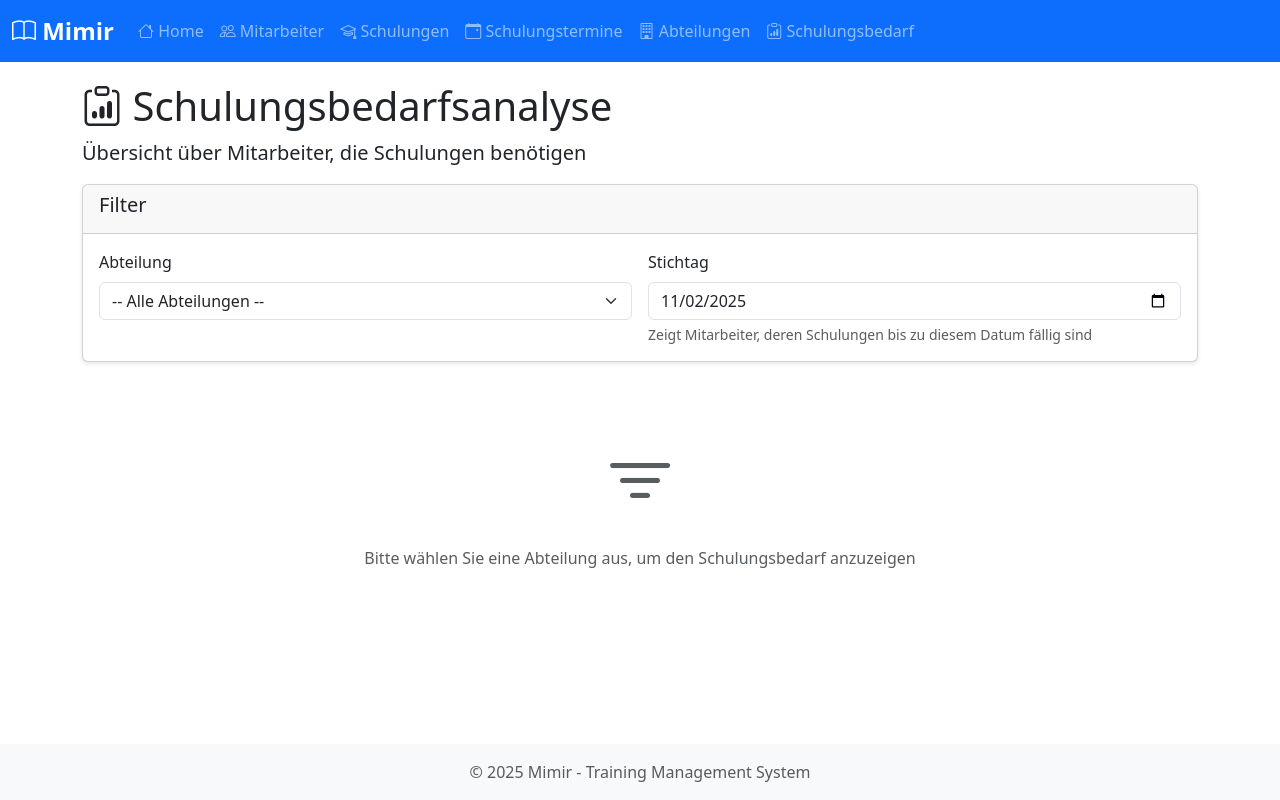
After one commit to Chritox/Mimir, a Spring Boot app: page /reports/training-needs in a window 1280 px wide. The commit adds this page. Run offline with Spring Boot 4, Linux system fonts and the light colour scheme; data that the repository does not hold is empty.

Commit message:
Add training needs report page with department filter and adjustable target date
Co-authored-by: Chritox <23061856+Chritox@users.noreply.github.com>

```diff
--- /dev/null
+++ b/src/main/java/de/chritox/mimir/controllers/ReportController.java
@@ -0,0 +1,43 @@
+package de.chritox.mimir.controllers;
+
+import de.chritox.mimir.services.DepartmentService;
+import de.chritox.mimir.services.EmployeeService;
+import lombok.RequiredArgsConstructor;
+import org.springframework.stereotype.Controller;
+import org.springframework.ui.Model;
+import org.springframework.web.bind.annotation.GetMapping;
+import org.springframework.web.bind.annotation.RequestMapping;
+import org.springframework.web.bind.annotation.RequestParam;
+
+import java.time.LocalDate;
+
+@Controller
+@RequestMapping("/reports")
+@RequiredArgsConstructor
+public class ReportController {
+    private final DepartmentService departmentService;
+    private final EmployeeService employeeService;
+
+    @GetMapping("/training-needs")
+    public String trainingNeeds(
+            @RequestParam(required = false) Long departmentId,
+            @RequestParam(required = false) String targetDate,
+            Model model) {
+
+        LocalDate date = targetDate != null && !targetDate.isEmpty()
+            ? LocalDate.parse(targetDate)
+            : LocalDate.now();
+
+        model.addAttribute("departments", departmentService.findAll());
+        model.addAttribute("selectedDepartmentId", departmentId);
+        model.addAttribute("targetDate", date);
+
+        if (departmentId != null) {
+            model.addAttribute("employees", employeeService.findByDepartmentId(departmentId));
+            model.addAttribute("selectedDepartment",
+                departmentService.findById(departmentId).orElse(null));
+        }
+
+        return "reports/training-needs";
+    }
+}
--- a/src/main/resources/templates/fragments/layout.html
+++ b/src/main/resources/templates/fragments/layout.html
@@ -44,6 +44,11 @@
                             <i class="bi bi-building"></i> Abteilungen
                         </a>
                     </li>
+                    <li class="nav-item">
+                        <a class="nav-link" th:href="@{/reports/training-needs}">
+                            <i class="bi bi-clipboard-data"></i> Schulungsbedarf
+                        </a>
+                    </li>
                 </ul>
             </div>
         </div>
--- /dev/null
+++ b/src/main/resources/templates/reports/training-needs.html
@@ -0,0 +1,112 @@
+<!DOCTYPE html>
+<html xmlns:th="http://www.thymeleaf.org">
+<head th:replace="~{fragments/layout :: head}"></head>
+<body>
+    <nav th:replace="~{fragments/layout :: navbar}"></nav>
+
+    <div class="content">
+        <div class="container">
+            <h1><i class="bi bi-clipboard-data"></i> Schulungsbedarfsanalyse</h1>
+            <p class="lead">Übersicht über Mitarbeiter, die Schulungen benötigen</p>
+
+            <div class="card mb-4">
+                <div class="card-header">
+                    <h5>Filter</h5>
+                </div>
+                <div class="card-body">
+                    <form th:action="@{/reports/training-needs}" method="get" class="row g-3">
+                        <div class="col-md-6">
+                            <label for="departmentId" class="form-label">Abteilung</label>
+                            <select class="form-select" id="departmentId" name="departmentId" onchange="this.form.submit()">
+                                <option value="">-- Alle Abteilungen --</option>
+                                <option th:each="dept : ${departments}"
+                                        th:value="${dept.id}"
+                                        th:text="${dept.name}"
+                                        th:selected="${dept.id == selectedDepartmentId}">Abteilung</option>
+                            </select>
+                        </div>
+                        <div class="col-md-6">
+                            <label for="targetDate" class="form-label">Stichtag</label>
+                            <input type="date"
+                                   class="form-control"
+                                   id="targetDate"
+                                   name="targetDate"
+                                   th:value="${targetDate}"
+                                   onchange="this.form.submit()">
+                            <div class="form-text">Zeigt Mitarbeiter, deren Schulungen bis zu diesem Datum fällig sind</div>
+                        </div>
+                    </form>
+                </div>
+            </div>
+
+            <div th:if="${selectedDepartment != null}" class="alert alert-info">
+                <strong>Abteilung:</strong> <span th:text="${selectedDepartment.name}">IT</span>
+                <span th:if="${selectedDepartment.description != null}" th:text="' - ' + ${selectedDepartment.description}"></span>
+            </div>
+
+            <div th:if="${employees != null}">
+                <div class="card">
+                    <div class="card-header d-flex justify-content-between align-items-center">
+                        <h5 class="mb-0">Mitarbeiter mit Schulungsbedarf</h5>
+                        <span class="badge bg-primary" th:text="${employees.size()} + ' Mitarbeiter'">0 Mitarbeiter</span>
+                    </div>
+                    <div class="card-body">
+                        <div th:if="${employees.isEmpty()}" class="text-center text-muted py-4">
+                            <i class="bi bi-check-circle display-1"></i>
+                            <p class="mt-3">Alle Mitarbeiter sind up-to-date mit ihren Schulungen!</p>
+                        </div>
+
+                        <div th:if="${!employees.isEmpty()}" class="table-responsive">
+                            <table class="table table-hover">
+                                <thead>
+                                    <tr>
+                                        <th>Mitarbeiter</th>
+                                        <th>Abteilung</th>
+                                        <th>Pflichtschulungen</th>
+                                        <th>Status</th>
+                                    </tr>
+                                </thead>
+                                <tbody>
+                                    <tr th:each="employee : ${employees}">
+                                        <td>
+                                            <a th:href="@{/employees/{id}(id=${employee.id})}" th:text="${employee.name}">Mitarbeiter</a>
+                                        </td>
+                                        <td th:text="${employee.department != null ? employee.department.name : '-'}">Abteilung</td>
+                                        <td>
+                                            <span th:if="${employee.mandatoryTrainings != null and !employee.mandatoryTrainings.isEmpty()}">
+                                                <span th:each="training, iterStat : ${employee.mandatoryTrainings}">
+                                                    <span th:text="${training.title}">Schulung</span>
+                                                    <span th:if="${!iterStat.last}">, </span>
+                                                </span>
+                                            </span>
+                                            <span th:unless="${employee.mandatoryTrainings != null and !employee.mandatoryTrainings.isEmpty()}" class="text-muted">
+                                                Keine Pflichtschulungen
+                                            </span>
+                                        </td>
+                                        <td>
+                                            <span th:if="${employee.mandatoryTrainings != null and !employee.mandatoryTrainings.isEmpty()}" class="badge bg-warning">
+                                                <i class="bi bi-exclamation-triangle"></i> Schulungsbedarf
+                                            </span>
+                                            <span th:unless="${employee.mandatoryTrainings != null and !employee.mandatoryTrainings.isEmpty()}" class="badge bg-success">
+                                                <i class="bi bi-check-circle"></i> Aktuell
+                                            </span>
+                                        </td>
+                                    </tr>
+                                </tbody>
+                            </table>
+                        </div>
+                    </div>
+                </div>
+            </div>
+
+            <div th:unless="${selectedDepartmentId != null}" class="text-center text-muted py-5">
+                <i class="bi bi-filter display-1"></i>
+                <p class="mt-3">Bitte wählen Sie eine Abteilung aus, um den Schulungsbedarf anzuzeigen</p>
+            </div>
+        </div>
+    </div>
+
+    <footer th:replace="~{fragments/layout :: footer}"></footer>
+    <th:block th:replace="~{fragments/layout :: scripts}"></th:block>
+</body>
+</html>
```
